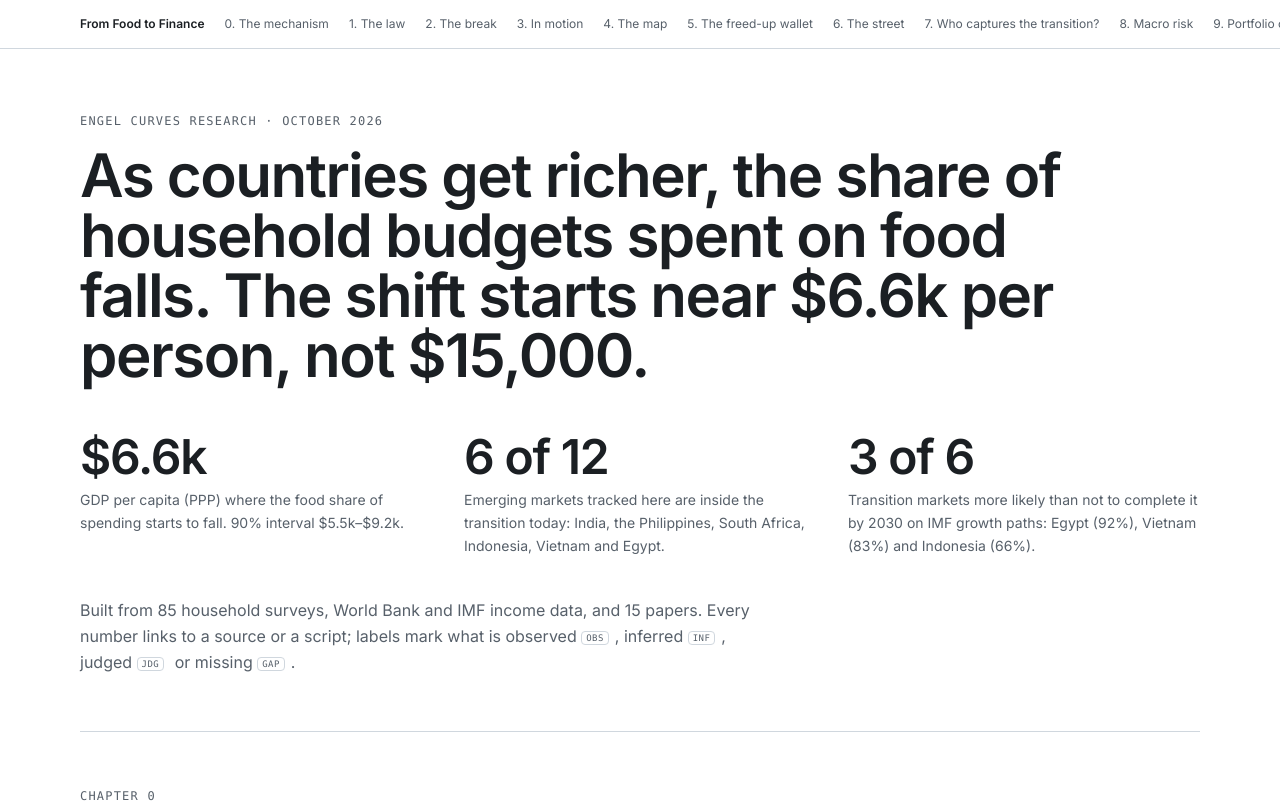
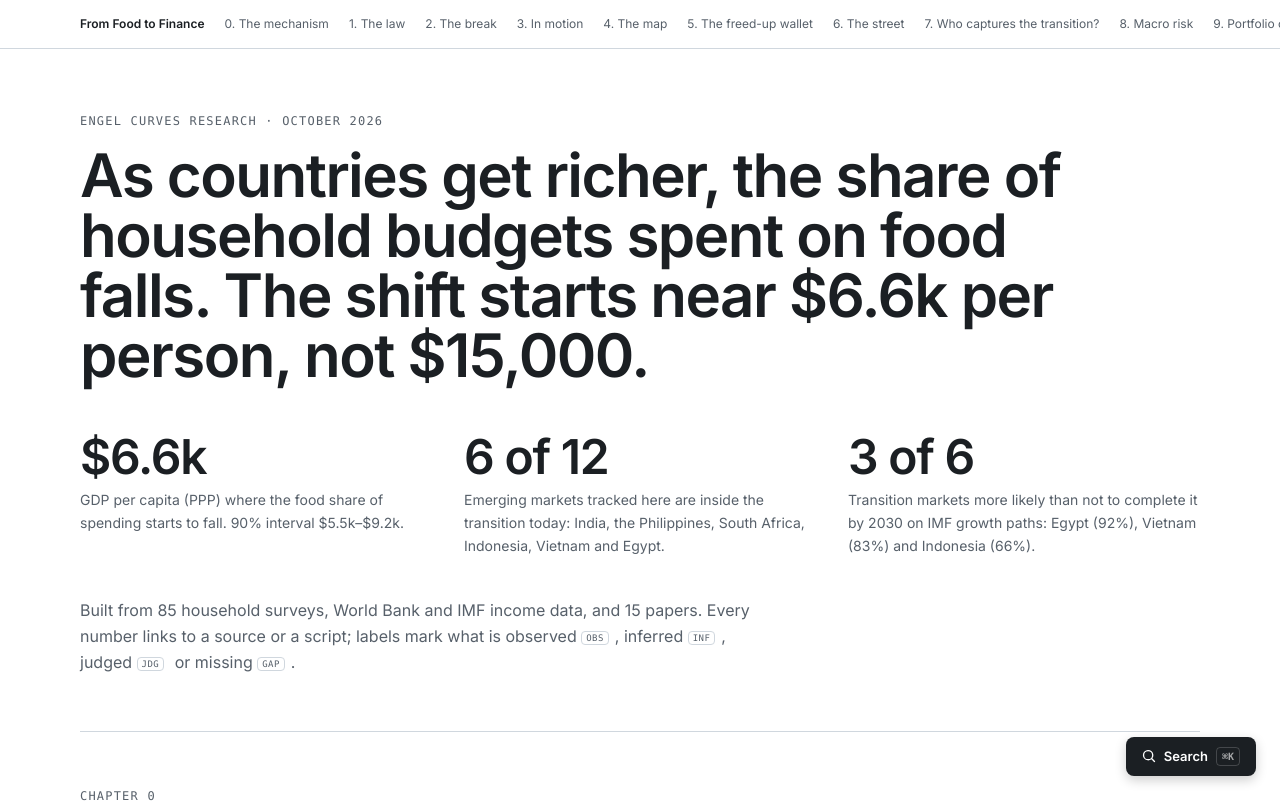
Before and after one commit to Replicant-Partners/engelscurves1, a Next.js app: page /story in a window 1280 px wide. Shown: the top 803 px of the page. Built offline with nearby package versions, Linux system fonts and the light colour scheme.

Commit message:
fix(search): move to fixed floating button bottom-right — always visible regardless of nav overflow

```diff
--- a/app/story/page.tsx
+++ b/app/story/page.tsx
@@ -90,13 +90,14 @@ export default function StoryPage() {
 
   return (
     <main className="min-h-screen bg-white text-[#1b1f23]" style={{ fontFamily: 'Inter, sans-serif' }}>
+      <SearchBar />
       <nav className="sticky top-0 z-10 bg-white/95 backdrop-blur border-b border-[#d0d7de]">
         <div className="max-w-[1440px] mx-auto px-6 lg:px-12 xl:px-20 h-12 flex items-center gap-5 text-xs overflow-x-auto">
           <span className="font-semibold whitespace-nowrap">From Food to Finance</span>
           {chapters.map((c) => (
             <a key={c.id} href={`#${c.id}`} className="text-[#57606a] hover:text-[#1b1f23] whitespace-nowrap">{c.n}. {c.title}</a>
           ))}
-          <SearchBar /><Link href="/" className="text-[#57606a] hover:text-[#1b1f23] whitespace-nowrap text-xs">Dashboard &rarr;</Link>
+          <Link href="/" className="ml-auto text-[#57606a] hover:text-[#1b1f23] whitespace-nowrap">Dashboard &rarr;</Link>
         </div>
       </nav>
 
--- a/components/story/SearchBar.tsx
+++ b/components/story/SearchBar.tsx
@@ -91,17 +91,27 @@ export function SearchBar() {
 
   return (
     <>
-      {/* Trigger button in nav */}
+      {/* Fixed floating search button — always visible */}
       <button
         onClick={() => setOpen(true)}
-        className="ml-auto flex items-center gap-2 text-[#57606a] hover:text-[#1b1f23] text-xs border border-[#d0d7de] rounded px-2.5 py-1 bg-white hover:bg-[#f6f8fa] transition-colors"
         aria-label="Search chapters (Ctrl+K)"
+        style={{
+          position: 'fixed', bottom: 24, right: 24, zIndex: 40,
+          display: 'flex', alignItems: 'center', gap: 8,
+          background: '#1b1f23', color: '#fff',
+          border: 'none', borderRadius: 8,
+          padding: '10px 16px', fontSize: 13, fontWeight: 600,
+          cursor: 'pointer', boxShadow: '0 4px 12px rgba(0,0,0,0.2)',
+          transition: 'transform 0.15s ease, box-shadow 0.15s ease',
+        }}
+        onMouseEnter={e => (e.currentTarget.style.transform = 'scale(1.04)')}
+        onMouseLeave={e => (e.currentTarget.style.transform = 'scale(1)')}
       >
-        <svg width="12" height="12" viewBox="0 0 16 16" fill="currentColor">
+        <svg width="14" height="14" viewBox="0 0 16 16" fill="white">
           <path d="M10.68 11.74a6 6 0 0 1-7.922-8.982 6 6 0 0 1 8.982 7.922l3.04 3.04a.749.749 0 0 1-.326 1.275.749.749 0 0 1-.734-.215ZM11.5 7a4.499 4.499 0 1 0-8.997 0A4.499 4.499 0 0 0 11.5 7Z"/>
         </svg>
-        <span>Search</span>
-        <kbd className="hidden md:inline text-[10px] text-[#8c96a0] border border-[#d0d7de] rounded px-1">⌘K</kbd>
+        Search
+        <kbd style={{ fontSize: 10, opacity: 0.6, border: '1px solid rgba(255,255,255,0.3)', borderRadius: 4, padding: '1px 5px' }}>⌘K</kbd>
       </button>
 
       {/* Modal */}
```
